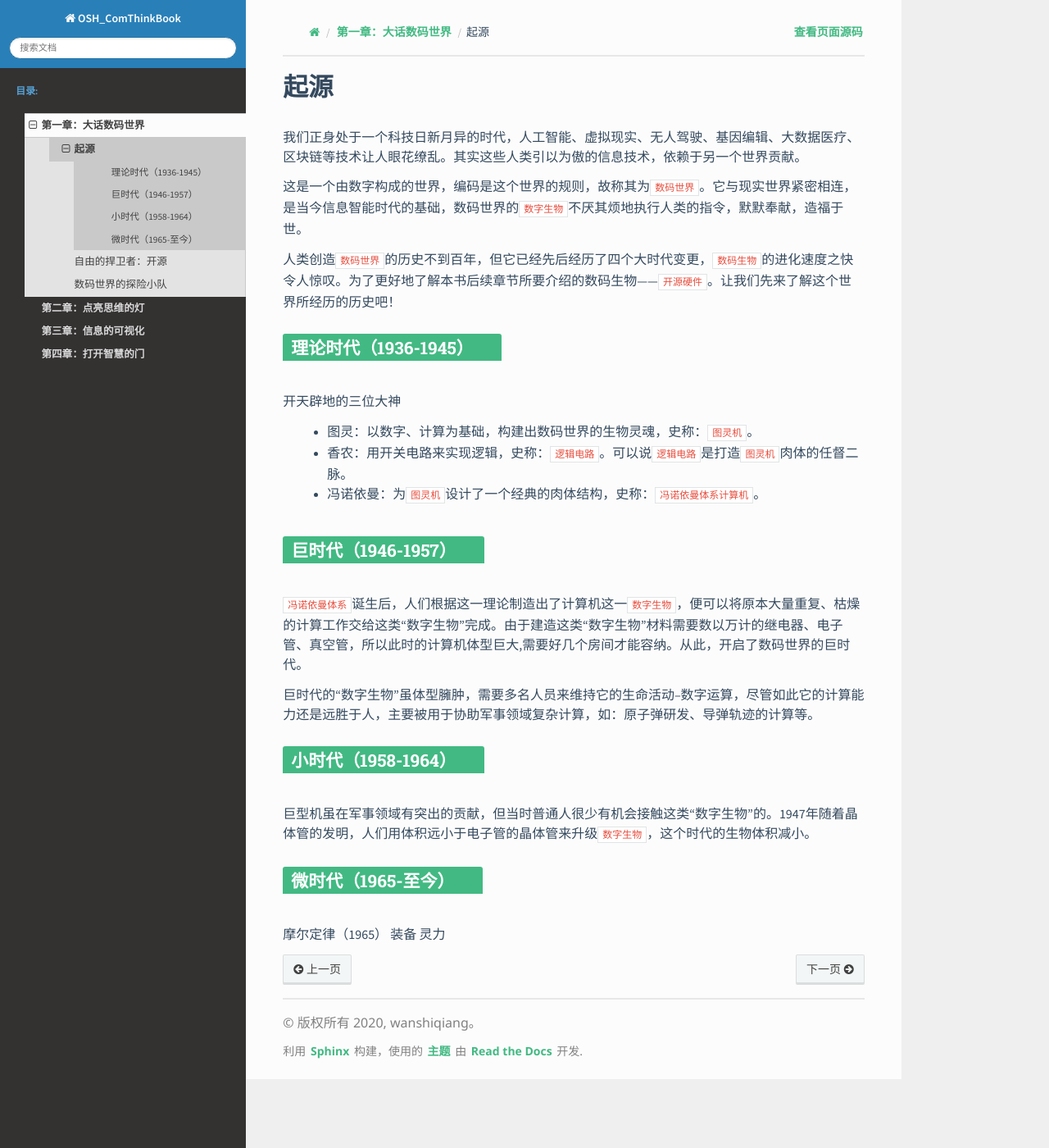
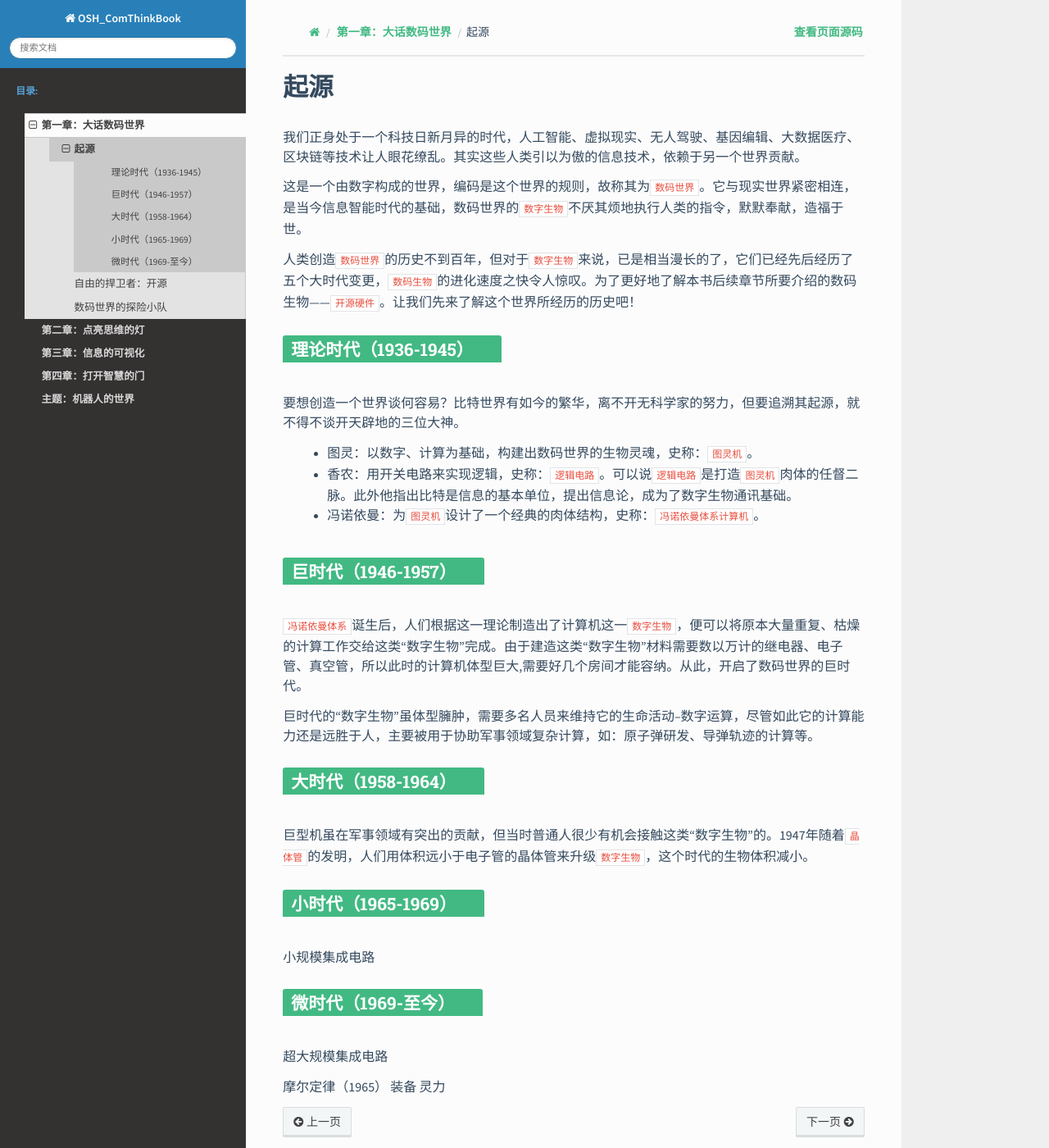
Before and after one commit to wanshiqiang/OSH_ComThinkBook, a Sphinx documentation site: the page built from source/bookChapters/part1/part1_1.md, in a window 1280 px wide and 1400 px high. Shown: the whole window at 82% size. Built offline with Sphinx 7.4.7 and the Read the Docs theme 2.0.0, drawn with Linux system fonts in a browser that asks for light colours.

Commit message:
添加了机器人章节,修改第一章起源

```diff
--- a/source/bookChapters/part1/part1_1.md
+++ b/source/bookChapters/part1/part1_1.md
@@ -4,14 +4,14 @@
 
 这是一个由数字构成的世界，编码是这个世界的规则，故称其为`数码世界`。它与现实世界紧密相连，是当今信息智能时代的基础，数码世界的`数字生物`不厌其烦地执行人类的指令，默默奉献，造福于世。
 
-人类创造`数码世界`的历史不到百年，但它已经先后经历了四个大时代变更，`数码生物`的进化速度之快令人惊叹。为了更好地了解本书后续章节所要介绍的数码生物——`开源硬件`。让我们先来了解这个世界所经历的历史吧！
+人类创造`数码世界`的历史不到百年，但对于`数字生物`来说，已是相当漫长的了，它们已经先后经历了五个大时代变更，`数码生物`的进化速度之快令人惊叹。为了更好地了解本书后续章节所要介绍的数码生物——`开源硬件`。让我们先来了解这个世界所经历的历史吧！
 
 ## 理论时代（1936-1945）
 
-开天辟地的三位大神
+要想创造一个世界谈何容易？比特世界有如今的繁华，离不开无科学家的努力，但要追溯其起源，就不得不谈开天辟地的三位大神。
 
 - 图灵：以数字、计算为基础，构建出数码世界的生物灵魂，史称：`图灵机`。
-- 香农：用开关电路来实现逻辑，史称：`逻辑电路`。可以说`逻辑电路`是打造`图灵机`肉体的任督二脉。
+- 香农：用开关电路来实现逻辑，史称：`逻辑电路`。可以说`逻辑电路`是打造`图灵机`肉体的任督二脉。此外他指出比特是信息的基本单位，提出信息论，成为了数字生物通讯基础。
 - 冯诺依曼：为`图灵机`设计了一个经典的肉体结构，史称：`冯诺依曼体系计算机`。
 
 ## 巨时代（1946-1957）
@@ -20,11 +20,17 @@
 
 巨时代的“数字生物”虽体型臃肿，需要多名人员来维持它的生命活动--数字运算，尽管如此它的计算能力还是远胜于人，主要被用于协助军事领域复杂计算，如：原子弹研发、导弹轨迹的计算等。
 
-## 小时代（1958-1964）
+## 大时代（1958-1964）
 
-巨型机虽在军事领域有突出的贡献，但当时普通人很少有机会接触这类“数字生物”的。1947年随着晶体管的发明，人们用体积远小于电子管的晶体管来升级`数字生物`，这个时代的生物体积减小。
+巨型机虽在军事领域有突出的贡献，但当时普通人很少有机会接触这类“数字生物”的。1947年随着`晶体管`的发明，人们用体积远小于电子管的晶体管来升级`数字生物`，这个时代的生物体积减小。
 
-## 微时代（1965-至今）
+## 小时代（1965-1969）
+
+小规模集成电路
+
+## 微时代（1969-至今）
+
+超大规模集成电路
 
 摩尔定律（1965）
 装备
--- /dev/null
+++ b/source/bookDirs/dirRobot.rst
@@ -0,0 +1,9 @@
+主题：机器人的世界
+=======================
+
+
+.. toctree::
+   :maxdepth: 2
+   :caption: Contents:
+
+   ../bookChapters/robot/robot1.md
--- a/source/index.rst
+++ b/source/index.rst
@@ -3,7 +3,7 @@
    You can adapt this file completely to your liking, but it should at least
    contain the root `toctree` directive.
 
-Welcome to OSH_ComThinkBook's documentation!
+欢迎来到开源硬件的世界
 ============================================
 
 .. toctree::
```
Also changed, not shown: other parts of source/index.rst (+1 -0 lines), source/bookChapters/part2/part2_1.md (+1 -1 lines), source/bookChapters/robot/robot1.md (added, +32 -0 lines).
